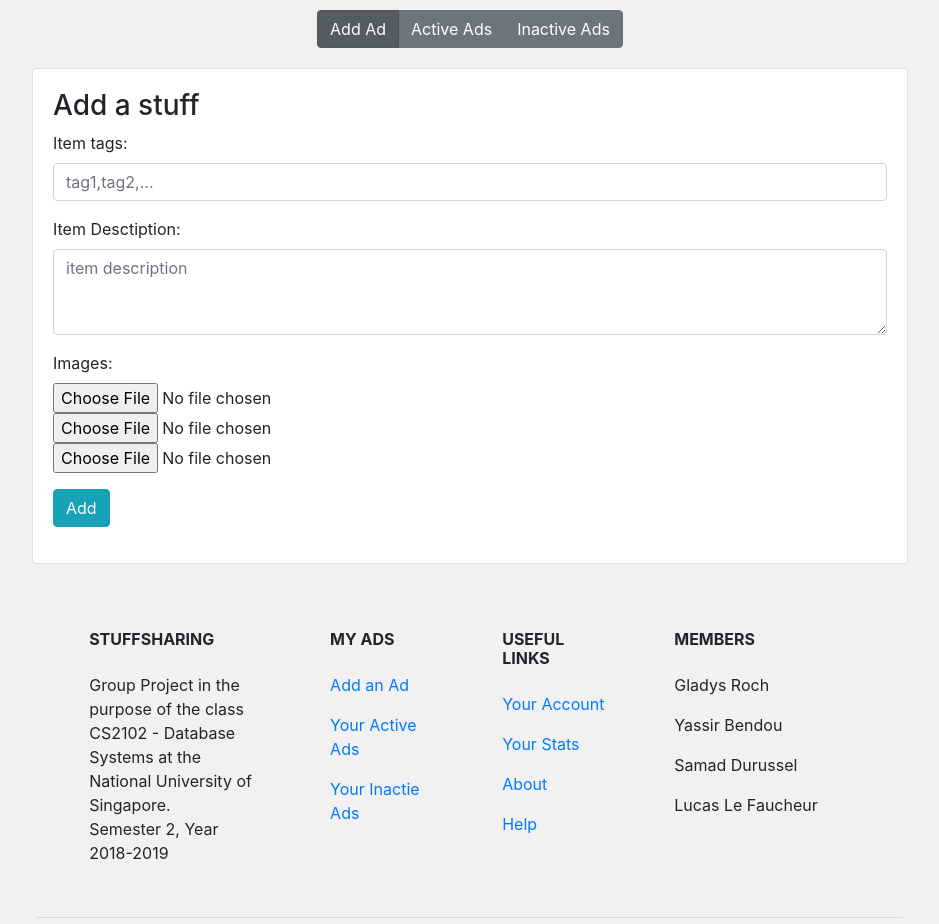
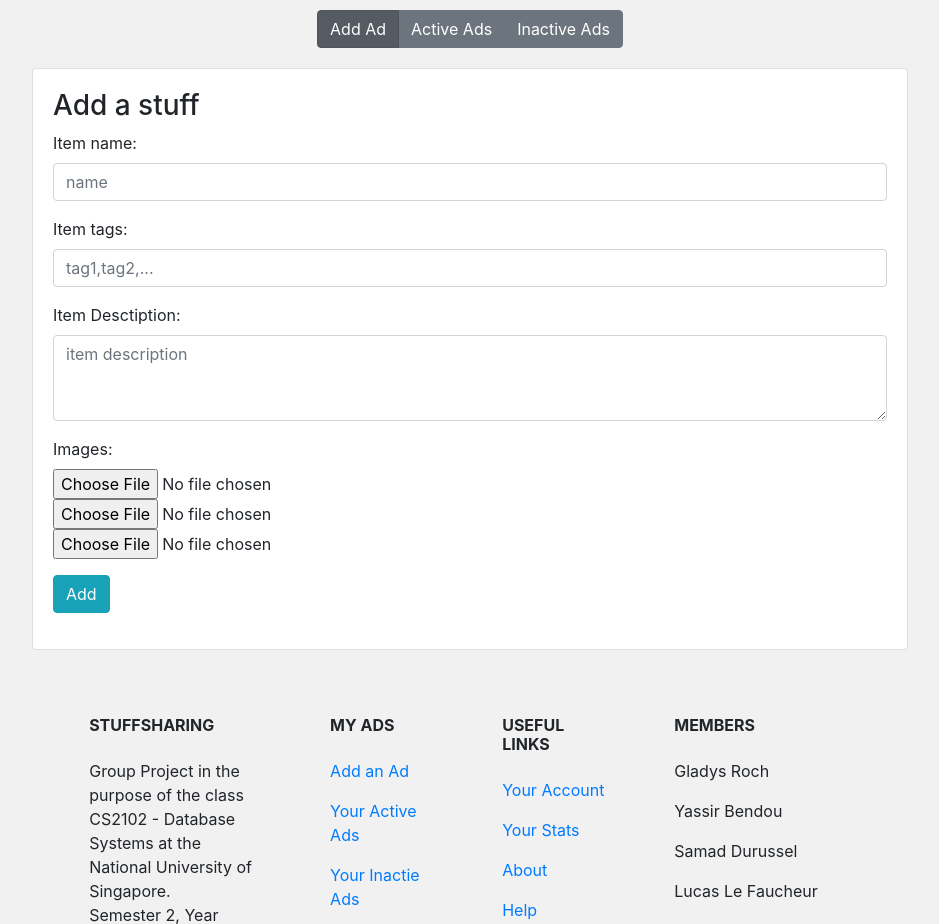
Before and after one commit to lucaslefaucheur/cs2102StuffSharing, a Django app: page /myadsadd/ in a window 1280 px wide. Shown: the part 56-980 px from the top of the page, without its empty margins (170-1109 px from the left). Run offline with Django 3.2, Linux system fonts and the light colour scheme; a user stored in the database is signed in; some libraries are stand-ins or nearby versions.

Commit message:
Add stuff name

```diff
--- a/django_project/stuffsharing/forms.py
+++ b/django_project/stuffsharing/forms.py
@@ -21,6 +21,7 @@ class SearchForm(forms.Form):
 
 class MyAdsAddForm(forms.Form):
 	tags = forms.CharField(label = 'Item tags:', max_length=1000,widget=forms.TextInput(attrs={'class': "form-control",'type':"Name",'placeholder':"tag1,tag2,..."}))
+	name=forms.CharField(label = 'Item name:', max_length=1000,widget=forms.TextInput(attrs={'class': "form-control",'type':"Name",'placeholder':"name"}))
 	description = forms.CharField(label = 'Item Desctiption:', widget=forms.Textarea(attrs={'class': "form-control", 'rows':'3','type':"Description",'placeholder':"item description"}))
 	pic1 = forms.FileField(label = '', required=False)
 	pic2 = forms.FileField(label = '', required=False)
@@ -28,7 +29,7 @@ class MyAdsAddForm(forms.Form):
 
 class MyAdsInactiveForm(forms.Form):
 	stuff_for_lown=forms.IntegerField()
-	adName=forms.CharField(max_length=255, widget=forms.TextInput(attrs={'class': "form-control",'type':"Name",'placeholder':"Ad name"}), required=False)
+	#adName=forms.CharField(max_length=255, widget=forms.TextInput(attrs={'class': "form-control",'type':"Name",'placeholder':"Ad name"}), required=False)
 	start_date=forms.DateField(label = 'Pick up date:', required=False,widget=forms.widgets.SelectDateWidget())
 	end_date=forms.DateField(label = 'Return date:', required=False,widget=forms.widgets.SelectDateWidget())
 	price=forms.FloatField(label = 'Price', required=False)
--- a/django_project/stuffsharing/models.py
+++ b/django_project/stuffsharing/models.py
@@ -19,6 +19,7 @@ class Profile(models.Model):
 
 
 class Stuff(models.Model):
+	name=models.CharField(max_length=255,default='')
 	owner=models.ForeignKey(Profile,to_field='user_id',on_delete=models.CASCADE)
 	description=models.CharField(max_length=255,default='')
 	tags=models.CharField(max_length=1000,default='')
@@ -27,7 +28,7 @@ class Stuff(models.Model):
 
 class LoanProposition(models.Model):
 	owner=models.ForeignKey(Profile,to_field='user_id',on_delete=models.CASCADE,default='')
-	name=models.CharField(max_length=255,default='')
+
 	stuff_for_lown=models.ForeignKey(Stuff,on_delete=models.CASCADE)
 	start_date=models.DateField('Data available')
 	end_date=models.DateField('Data end return')
--- a/django_project/stuffsharing/templates/stuffsharing/myadsactive.html
+++ b/django_project/stuffsharing/templates/stuffsharing/myadsactive.html
@@ -25,7 +25,7 @@
 <div style="margin-left: 15%; margin-right: 15%;">
 	{% for triplet in propsAndForms %}
     <div class="card">
-        <h3>{{triplet.0.name}}</h3>
+        <h3>{{triplet.0.stuff_for_lown.name}}</h3>
         <p>{{triplet.0.stuff_for_lown.description}}</p>
 
         <div>
--- a/django_project/stuffsharing/templates/stuffsharing/myadsadd.html
+++ b/django_project/stuffsharing/templates/stuffsharing/myadsadd.html
@@ -32,6 +32,10 @@
 			<form method="post">
 				{% csrf_token%}
 				<div class="form-group">
+					{{form.name.label_tag}}
+					{{form.name}}
+				</div>
+				<div class="form-group">
 					{{form.tags.label_tag}}
 					{{form.tags}}
 				</div>
--- a/django_project/stuffsharing/views.py
+++ b/django_project/stuffsharing/views.py
@@ -64,11 +64,24 @@ def myadsadd(request):
 		if request.method=='POST':
 			form=MyAdsAddForm(request.POST)
 			if form.is_valid():
+				name=form.cleaned_data['name']
 				t=form.cleaned_data['tags']
 				d=form.cleaned_data['description']
 				o=request.user.profile
-				s=Stuff(tags=t,description=d,owner=o)
+				s=Stuff(tags=t,description=d,owner=o,name=name)
 				s.save()
+				'''
+				if 'myfile' in request.FILES:
+					save_path = './stuffsharing/Storage/%s/%s/'%(request.user.username,s.name)
+
+			        full_filename =request.FILES['myfile'].name
+			        full_path=save_path+full_filename
+			        fout = open(full_path, 'wb+')
+			        file_content = ContentFile( request.FILES['myfile'].read() )
+			        for chunk in file_content.chunks():
+				        fout.write(chunk)'''
+
+
 
 	form=MyAdsAddForm()
 	return render(request, 'stuffsharing/myadsadd.html', {'form': form})
@@ -130,7 +143,7 @@ def myadsinactive(request):
 					#Stuff.objects.raw('SELECt * FROM stuffsharing_stuff WHERE id = %s',[sid]).delete()
 				else:
 					sid = form.cleaned_data['stuff_for_lown']
-					aname = form.cleaned_data['adName']
+					#aname = form.cleaned_data['adName']
 					sdate = form.cleaned_data['start_date']
 					edate = form.cleaned_data['end_date']
 					pr=form.cleaned_data['price']
@@ -138,7 +151,7 @@ def myadsinactive(request):
 					raddr = form.cleaned_data['returnAddress']
 					b=form.cleaned_data['bid']
 					stuff = Stuff.objects.raw('SELECT * FROM stuffsharing_stuff WHERE id = %s',[sid])[0]
-					newloanprop=LoanProposition(owner=o,name=aname,stuff_for_lown=stuff, start_date=sdate,end_date=edate,price=pr,pickupAdress=paddr,returnAdress=raddr,available=True,bid=b)
+					newloanprop=LoanProposition(owner=o,stuff_for_lown=stuff, start_date=sdate,end_date=edate,price=pr,pickupAdress=paddr,returnAdress=raddr,available=True,bid=b)
 					newloanprop.save()
 
 		inactiveStuff = Stuff.objects.raw('SELECT * from stuffsharing_stuff S WHERE owner_id = %s AND NOT EXISTS(SELECT 1 FROM stuffsharing_LoanProposition WHERE stuff_for_lown_id = S.id)', [o.user_id])
```
Also changed, not shown: django_project/stuffsharing/templates/stuffsharing/myadsinactive.html (+4 -3 lines), django_project/db.sqlite3, django_project/stuffsharing/migrations/0005_auto_20190409_2253.py (added).
